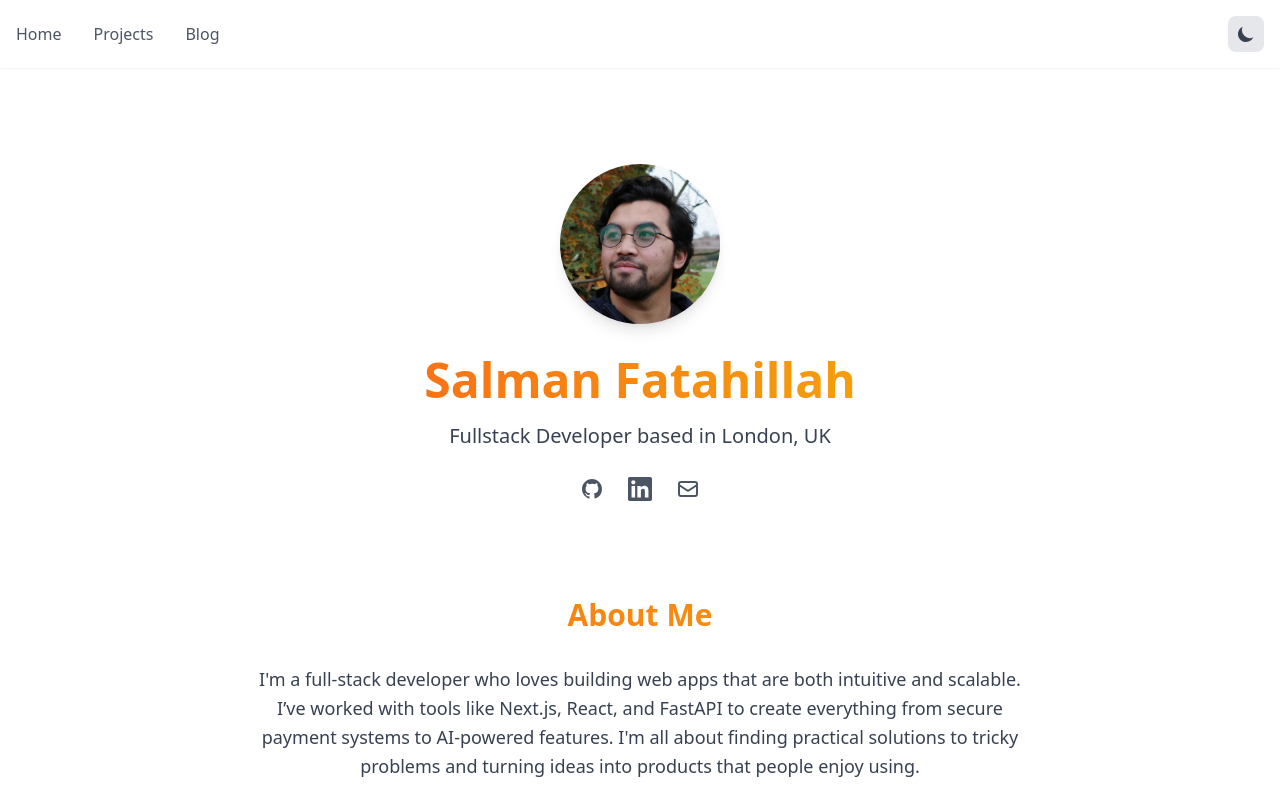
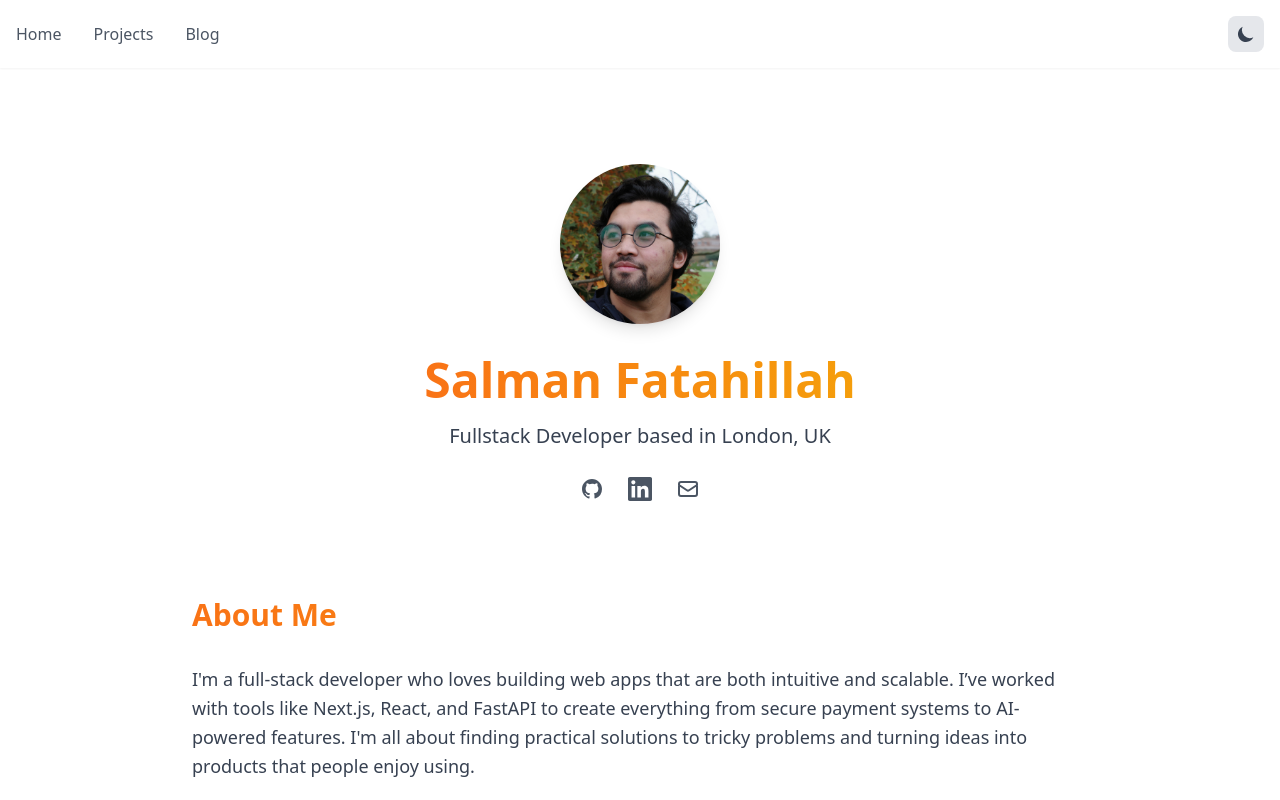
Before and after one commit to salmaniye/salmaniye.github.io, a React (Vite) app: page / in a window 1280 px wide. Shown: the top 800 px of the page. Built offline with nearby package versions, Linux system fonts and the light colour scheme.

Commit message:
updated About to be left aligned

```diff
--- a/src/components/About.tsx
+++ b/src/components/About.tsx
@@ -2,7 +2,7 @@ import React from "react";
 
 const About: React.FC = () => {
   return (
-    <div className="max-w-3xl mx-auto text-center">
+    <div className="max-w-4xl mx-auto">
       <h2 className="text-3xl font-bold mb-8 bg-gradient-to-r from-orange-500 to-amber-500 bg-clip-text text-transparent">
         About Me
       </h2>
```
